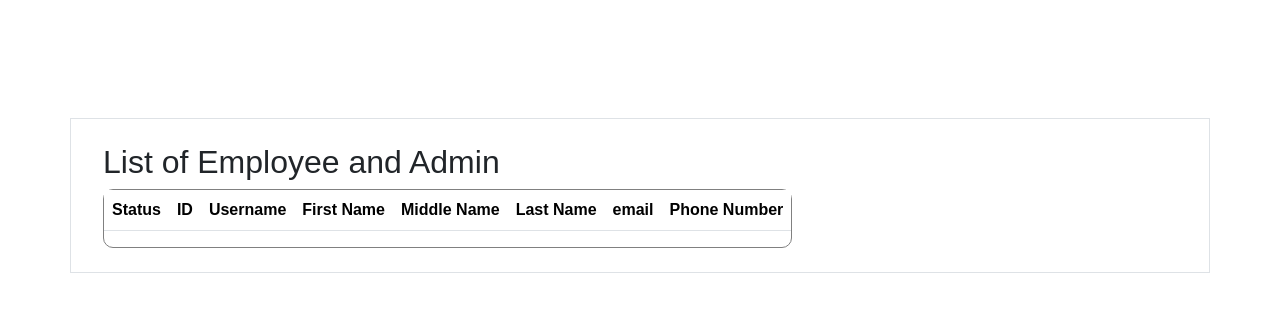
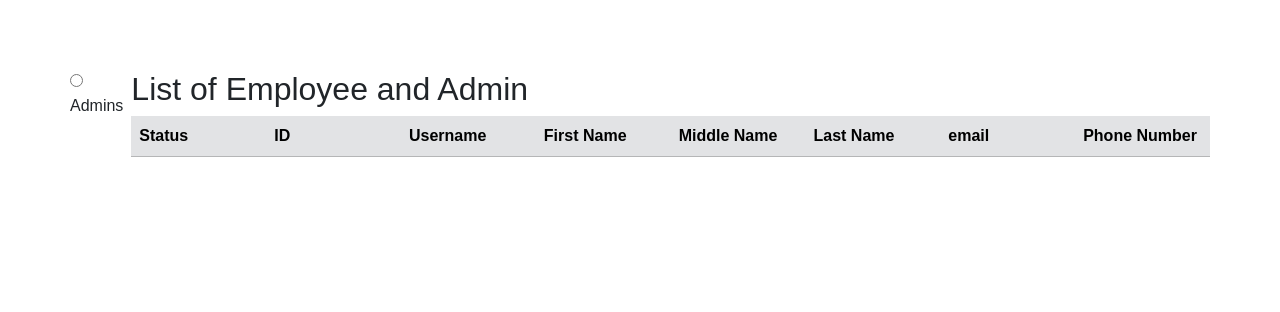
Before and after one commit to Deven8378/TeamProjectW23, a PHP site: template app/views/ITspecialist/index.php in a window 1280 px wide. Shown: the top 312 px of the page. Run offline with PHP 8.4, Linux system fonts and the light colour scheme; the template is opened without the code that fills it, so the values that code supplies are empty; some libraries are stand-ins or nearby versions.

Commit message:
idk what changes i made but i havent pushed in a while

```diff
--- a/app/views/ITspecialist/index.php
+++ b/app/views/ITspecialist/index.php
@@ -2,18 +2,26 @@
 <?php $this->view('shared/navigation/itnav'); ?>
 
 <div class="container" style="padding-top: 20px;">
-	<div class="p-4 mt-5 border d-flex">
+
+	<div class="viewUsers">
+		<div>
+
+			<input class="input-radio" type="radio" name="">
+			<label>Admins</label>
+
+		</div>
+
 		<div class="spacer" style="width: 8px; flex-shrink: 0; margin: 0; padding: 0;"></div>
 
 		<div class="" style="">
 
 			<h2><?=_('List of Employee and Admin')?></h2>
 
-			<div class="" style="border: 1px solid grey; border-radius: 10px;">
+			<!-- <div class="" style="border: 1px solid grey; border-radius: 10px;"> -->
 
-				<table class="table table-striped " style="">
+				<table class="table " style="">
 					<!-- table-striped table-bordered -->
-		            <thead class="thead-dark">
+		            <thead class="table-secondary">
 		                <tr >
 		                    <th scope="col">Status</th>
 		                    <th scope="col">ID</th>
@@ -31,7 +39,7 @@
 			                <tr>
 			                    <th scope="row"><?=$user->status?></th>
 			                    <td><a href="/ITspecialist/viewUserDetails/<?=$user->user_id?>"><?=$user->user_id?></a></td>
-			                    <td><?=$user->username?></td>
+			                    <td style=""><?=$user->username?></td>
 			                    <td><?=$user->first_name?></td>
 			                    <td><?=$user->middle_name?></td>
 			                    <td><?=$user->last_name?></td>
@@ -44,7 +52,7 @@
 
 		            </tbody>
 		        </table>
-		    </div>
+		    <!-- </div> -->
 		</div>
 
 	</div>
--- a/css/IT.css
+++ b/css/IT.css
@@ -1,7 +1,25 @@
 /*-----------------------------------------*/
+.viewUsers{
+  display: flex;
+}
+.input-radio {
 
+}
 
+table {
+    table-layout: fixed;
+    width: 100%;
+}
 
+th,td {
+/*    border-style: solid;*/
+/*    border-width: 1px;*/
+/*    border-color: #BCBCBC;*/
+/*border-left: 1px;*/
+    word-wrap: break-word;
+    /*display: flex;
+    align-items: center;*/
+}
 /*-----------Create User Page-----------*/
 .createUser {
   background-color: #F3EBF6;
```
